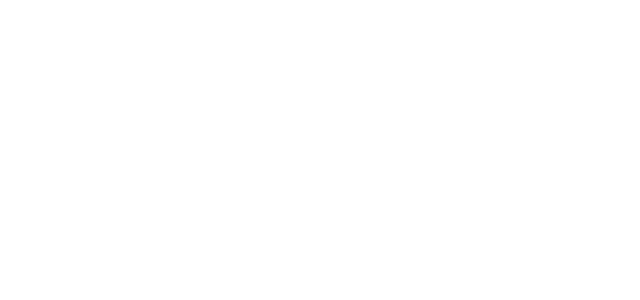
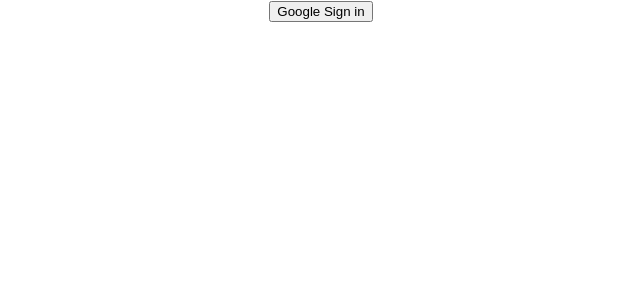
Before and after one commit to Masud8851/firebase-authentication, a React (Create React App) app: page / in a window 1280 px wide. Shown: the top 300 px of the page, without its empty margins (319-959 px from the left). Built offline with nearby package versions, Linux system fonts and the light colour scheme.

Commit message:
Authentication

```diff
--- a/src/App.js
+++ b/src/App.js
@@ -1,4 +1,4 @@
-import { GoogleAuthProvider } from "firebase/auth";
+import { getAuth, signInWithProvider, GoogleAuthProvider } from "firebase/auth";
 import "./App.css";
 import initializeAuthentication from "./FIrebase/firebase.initialize";
 
@@ -6,7 +6,11 @@
 const provider = new GoogleAuthProvider();
 
 function App() {
-	return <div className="App"></div>;
+	return (
+		<div className="App">
+			<button>Google Sign in</button>
+		</div>
+	);
 }
 
 export default App;
```
